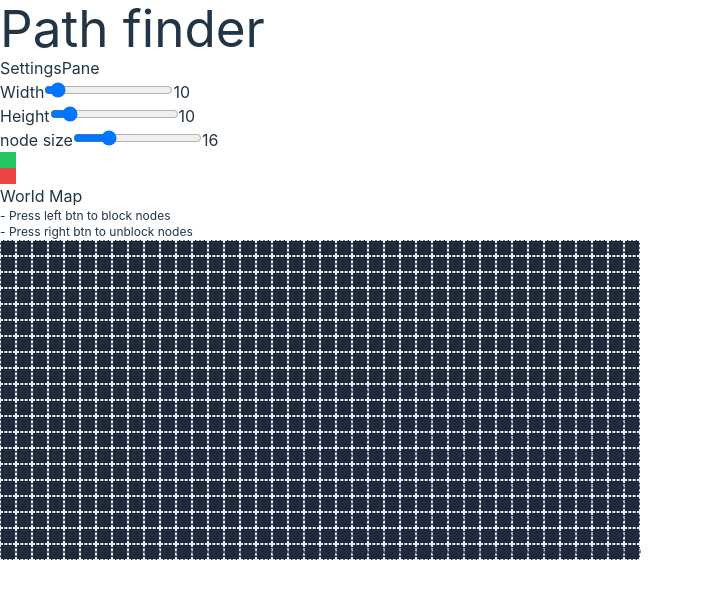
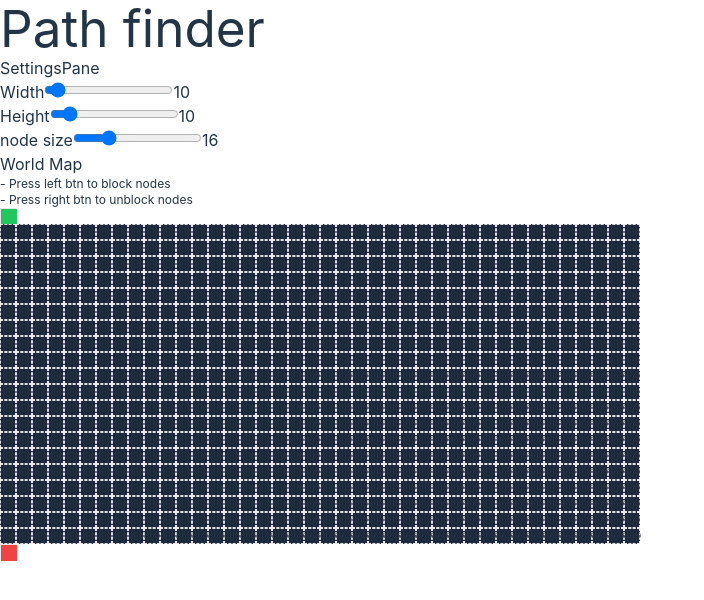
Before and after one commit to mrChernicharo/path-finder-app, a React (Vite) app: page / in a window 1280 px wide. Shown: the top 600 px of the page, without its empty margins (0-704 px from the left). Built offline with nearby package versions, Linux system fonts and the light colour scheme.

Commit message:
drag fixed

```diff
--- a/src/components/Draggable.tsx
+++ b/src/components/Draggable.tsx
@@ -2,36 +2,31 @@ import { ReactNode, useCallback, useEffect, useRef, useState, RefObject } from '
 import { useDrag } from './useDrag';
 
 interface DraggableProps {
+  width: number;
+  height: number;
   children: ReactNode;
 }
 
 export default function Draggable(props: DraggableProps) {
-  const { children } = props;
+  const { width, height, children } = props;
   const divRef = useRef<HTMLDivElement>(null);
-  const lastPos = useRef<{ x: number; y: number }>({ x: 0, y: 0 });
-  const offset = useRef<{ x: number; y: number }>({ x: 0, y: 0 });
 
   useDrag({
     elementRef: divRef,
     dragStartCb(pos) {
-      offset.current.x = pos.x;
-      offset.current.y = pos.y;
-
-      console.log('drag start', pos.y, offset.current.y, lastPos.current.y);
+      console.log('drag start');
     },
     dragCb(pos) {
-      if (!offset?.current || !divRef.current?.style) return;
-
-      const displacement = { x: pos.x - offset.current.x, y: pos.y - offset.current.y };
-
-      divRef.current.style.transform = `translate(${displacement.x}px, ${displacement.y}px)`;
-
-      console.log('dragging', pos.y, offset.current.y, lastPos.current.y, divRef.current.style.transform);
+      console.log('dragging');
     },
     dragEndCb(pos) {
-      console.log('drag ended', pos.y, offset.current.y, lastPos.current.y);
+      console.log('drag ended');
     },
   });
 
-  return <div ref={divRef}>{children}</div>;
+  return (
+    <div className="border border-solid" style={{ width, height }} ref={divRef}>
+      {children}
+    </div>
+  );
 }
--- a/src/components/WorldMap.tsx
+++ b/src/components/WorldMap.tsx
@@ -2,7 +2,6 @@ import { useAppDispatch, useAppSelector } from '../redux/modules/util';
 import { getNodeSize, getNodes } from '../redux/modules/world-map.selector';
 import { SelectionMode, worldMapActions } from '../redux/modules/world-map';
 import { Node } from './Node';
-import { ReactNode } from 'react';
 import Draggable from './Draggable';
 
 export default function WorldMap() {
@@ -13,13 +12,6 @@ export default function WorldMap() {
 
   return (
     <div>
-      <Draggable>
-        <div className="bg-green-500" style={{ width: nodeSize, height: nodeSize }} />
-      </Draggable>
-
-      <Draggable>
-        <div className="bg-red-500" style={{ width: nodeSize, height: nodeSize }} />
-      </Draggable>
       <div>World Map</div>
       <ul className="text-xs">
         <li>- Press left btn to block nodes</li>
@@ -38,6 +30,10 @@ export default function WorldMap() {
           e.preventDefault();
         }}
       >
+        <Draggable width={nodeSize} height={nodeSize}>
+          <div className="bg-green-500" style={{ width: nodeSize, height: nodeSize }} />
+        </Draggable>
+
         {nodesGrid.map((row, i) => (
           <div key={i} className="flex">
             {row.map((node, j) => (
@@ -45,6 +41,10 @@ export default function WorldMap() {
             ))}
           </div>
         ))}
+
+        <Draggable width={nodeSize} height={nodeSize}>
+          <div className="bg-red-500" style={{ width: nodeSize, height: nodeSize }} />
+        </Draggable>
       </div>
     </div>
   );
--- a/src/components/useDrag.ts
+++ b/src/components/useDrag.ts
@@ -8,22 +8,36 @@ export function useDrag(props: {
 }) {
   const { elementRef, dragStartCb, dragCb, dragEndCb } = props;
   const dragging = useRef(false);
+  const offset = useRef<{ x: number; y: number }>({ x: 0, y: 0 });
+  const lastPos = useRef<{ x: number; y: number }>({ x: 0, y: 0 });
 
   const onDragStart = (e: MouseEvent) => {
-    if (e.buttons === 1) {
+    if (e.buttons === 1 && elementRef.current) {
       dragging.current = true;
-      dragStartCb({ x: e.clientX, y: e.clientY });
+
+      const [prevX, prevY] = (elementRef.current.style.transform.match(/(\d|-|\.)+/g) || [0, 0]).map(Number);
+      lastPos.current = { x: prevX, y: prevY };
+      offset.current = { x: e.x, y: e.y };
+
+      dragStartCb();
     }
   };
   const onDrag = (e: MouseEvent) => {
-    if (dragging.current) {
-      dragCb({ x: e.clientX, y: e.clientY });
+    if (dragging.current && elementRef.current) {
+      elementRef.current.style.transform = `translate(
+        ${lastPos.current.x + e.x - offset.current.x}px,
+        ${lastPos.current.y + e.y - offset.current.y}px
+      )`;
+
+      console.log(elementRef.current.style.transform);
+      dragCb();
     }
   };
 
   const onDragEnd = (e: MouseEvent) => {
     dragging.current = false;
-    dragEndCb({ x: e.clientX, y: e.clientY });
+    offset.current = { x: e.x, y: e.y };
+    dragEndCb();
   };
 
   useEffect(() => {
```
